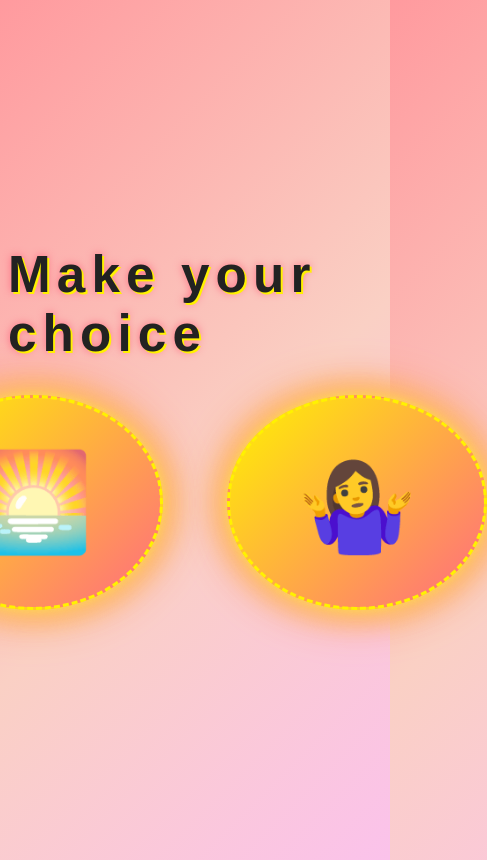
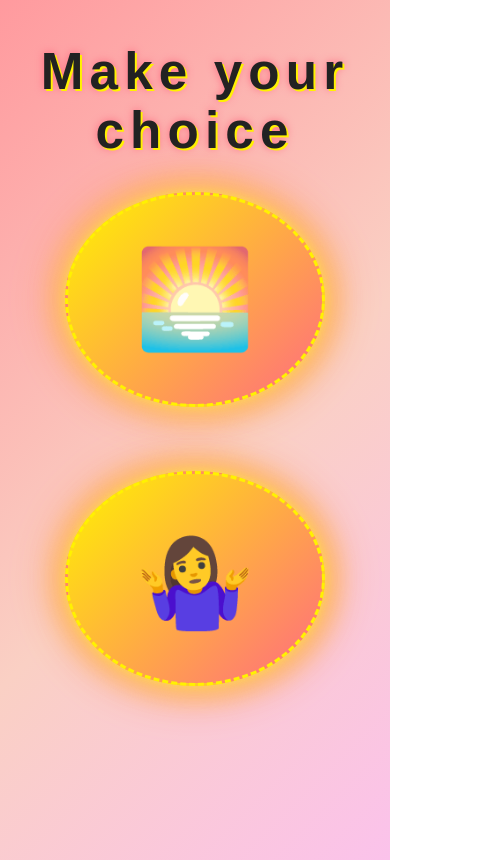
Before and after one commit to JayKahlil/JayKahlil.github.io, a plain HTML site: page emoji/index.html in a window 390 px wide. Shown: the whole page, 487 px wide, since content can reach past the window. Drawn offline with Linux system fonts and the light colour scheme.

Commit message:
Styling for mobile

```diff
--- a/emoji/emoji-picker.css
+++ b/emoji/emoji-picker.css
@@ -1,10 +1,37 @@
+@media (max-width: 600px) {
+    body {
+        padding: 0 0.5em;
+        justify-content: flex-start;
+    }
+    h1 {
+        font-size: 2.1rem;
+        margin-bottom: 20px;
+        letter-spacing: 0.08em;
+        text-align: center;
+    }
+    .emoji-container {
+        gap: 16px;
+        margin-bottom: 24px;
+        flex-direction: column;
+        align-items: flex-start;
+        min-height: 3.5rem;
+    }
+    .emoji {
+        font-size: 3.2rem;
+        padding: 0.3em 0.4em;
+        box-shadow: 0 0 12px 0 #fbc2eb88, 0 0 4px 0 #fff20088;
+    }
+    .loading {
+        font-size: 1.2rem;
+    }
+}
 
 body {
     font-family: 'Comic Sans MS', 'Comic Sans', cursive, Arial, sans-serif;
     display: flex;
     flex-direction: column;
     align-items: center;
-    justify-content: center;
+    justify-content: flex-start;
     min-height: 100vh;
     background: linear-gradient(135deg, #ff9a9e 0%, #fad0c4 55%, #fbc2eb 100%);
     animation: bgmove 10s linear infinite alternate;
@@ -34,6 +61,8 @@ h1 {
     gap: 64px;
     margin-bottom: 40px;
     justify-content: center;
+    min-height: 7.5rem; /* Ensures space for emojis even when loading or error */
+    align-items: flex-start;
 }
 
 .emoji {
```
